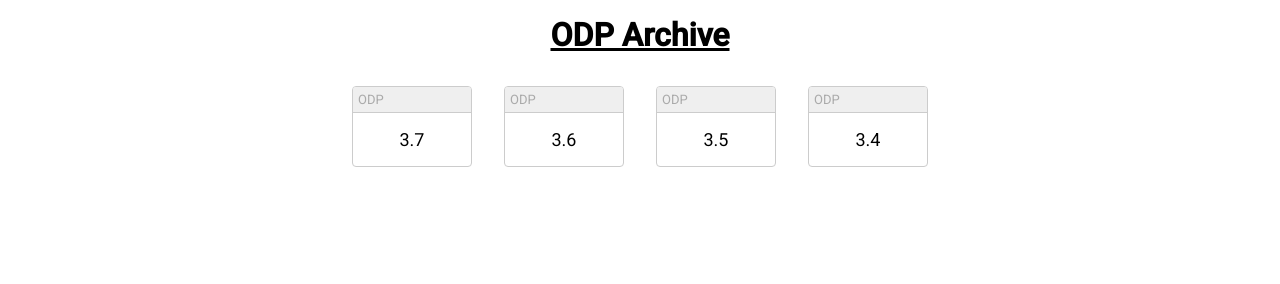
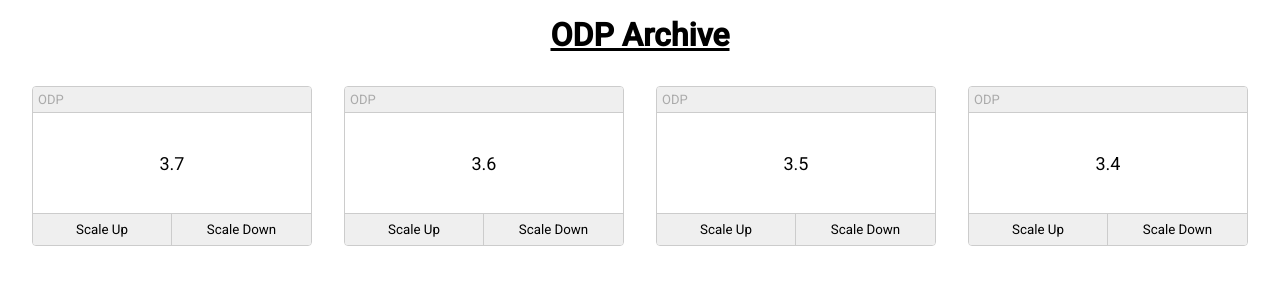
Before and after one commit to appveen/odp-archive, a website: page public/index.html in a window 1280 px wide. Drawn offline with Linux system fonts and the light colour scheme.

Commit message:
updated UI

```diff
--- a/public/index.html
+++ b/public/index.html
@@ -51,8 +51,10 @@
         border-radius: 4px;
         overflow: hidden;
         margin: 16px;
-        min-width: 120px;
-        min-height: 80px;
+        min-width: 280px;
+        min-height: 160px;
+        display: flex;
+        flex-direction: column;
     }
 
     .card:hover {
@@ -79,6 +81,7 @@
         padding: 16px;
         font-weight: normal;
         font-size: 18px;
+        flex-grow: 1;
     }
 
     .text-muted {
@@ -88,6 +91,25 @@
     a {
         text-decoration: none;
         color: #000;
+    }
+
+    .btn {
+        height: 32px;
+        width: 50%;
+        border-left: 0;
+        border-right: 1px solid #ccc;
+        border-top: 1px solid #ccc;
+        border-bottom: 0;
+        transition: 0.25s;
+    }
+
+    .btn:last-child {
+        border-right: 0;
+    }
+
+    .btn:hover {
+        background: #efefef;
+        cursor: pointer;
     }
 </style>
 
@@ -101,6 +123,12 @@
                     <div class="card-body d-flex align-items-center justify-content-center">
                         <p>3.7</p>
                     </div>
+                    <div class="card-footer">
+                        <div class="d-flex align-items-center">
+                            <button type="button" class="btn btn-success">Scale Up</button>
+                            <button type="button" class="btn btn-danger">Scale Down</button>
+                        </div>
+                    </div>
                 </div>
             </a>
             <a href="https://3-6.odp.appveen.com/author" target="_blank">
@@ -108,6 +136,12 @@
                     <div class="card-header text-muted">ODP</div>
                     <div class="card-body d-flex align-items-center justify-content-center">
                         <p>3.6</p>
+                    </div>
+                    <div class="card-footer">
+                        <div class="d-flex align-items-center">
+                            <button type="button" class="btn btn-success">Scale Up</button>
+                            <button type="button" class="btn btn-danger">Scale Down</button>
+                        </div>
                     </div>
                 </div>
             </a>
@@ -117,6 +151,12 @@
                     <div class="card-body d-flex align-items-center justify-content-center">
                         <p>3.5</p>
                     </div>
+                    <div class="card-footer">
+                        <div class="d-flex align-items-center">
+                            <button type="button" class="btn btn-success">Scale Up</button>
+                            <button type="button" class="btn btn-danger">Scale Down</button>
+                        </div>
+                    </div>
                 </div>
             </a>
             <a href="https://3-4.odp.appveen.com/author" target="_blank">
@@ -125,6 +165,12 @@
                     <div class="card-body d-flex align-items-center justify-content-center">
                         <p>3.4</p>
                     </div>
+                    <div class="card-footer">
+                        <div class="d-flex align-items-center">
+                            <button type="button" class="btn btn-success">Scale Up</button>
+                            <button type="button" class="btn btn-danger">Scale Down</button>
+                        </div>
+                    </div>
                 </div>
             </a>
         </div>
```
